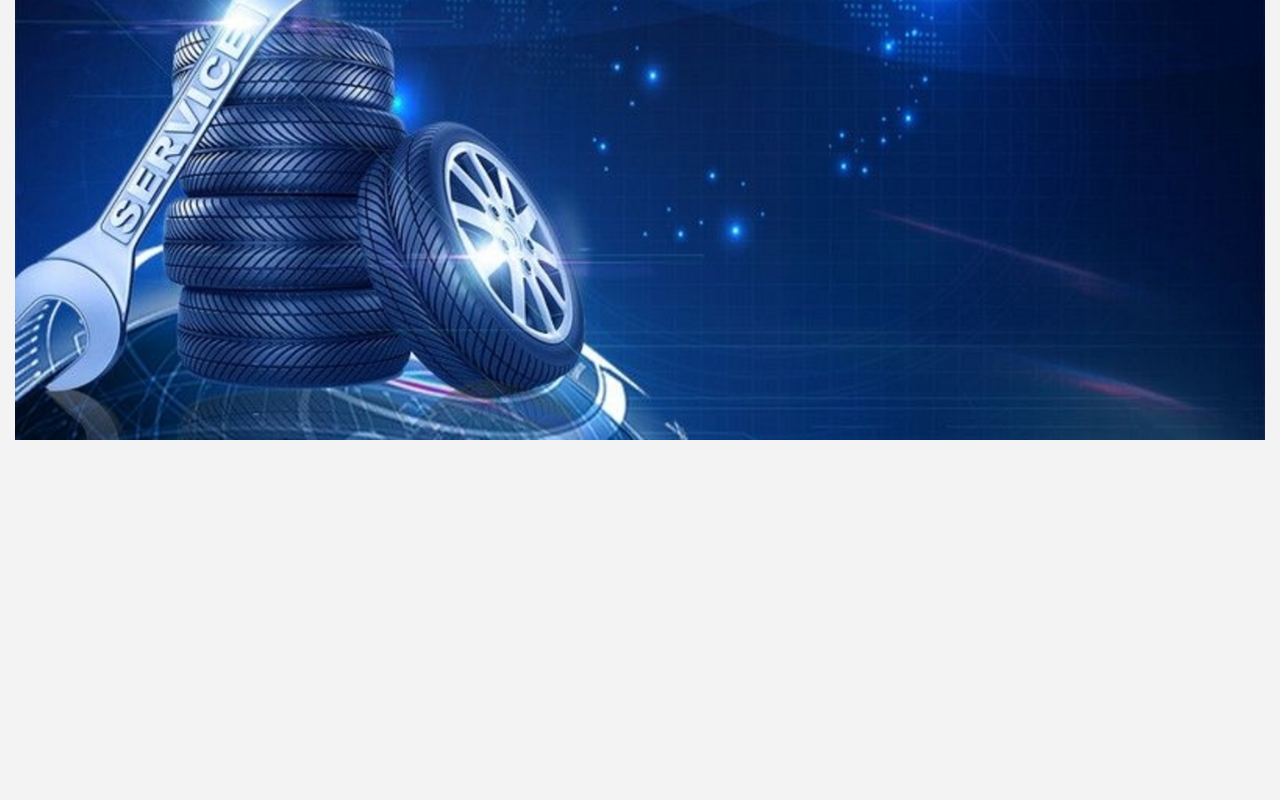
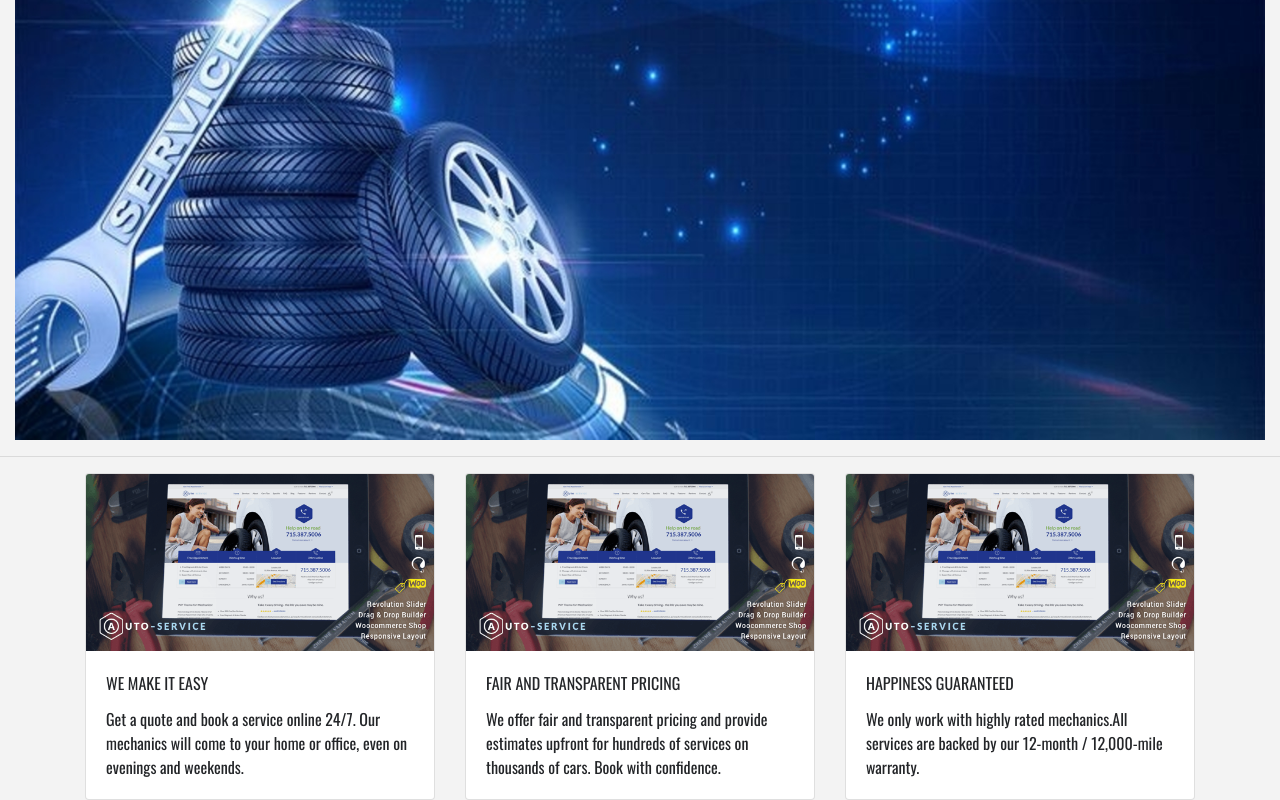
Before and after one commit to ShrutikaSingh/mechanic_web, a React (Create React App) app: page / in a window 1280 px wide. Shown: the part 213-1013 px from the top of the page. Before the commit the page ends 800 px from the top, so only its background shows below. Built offline with nearby package versions, Linux system fonts and the light colour scheme.

Commit message:
update App with card component

```diff
--- a/src/App.js
+++ b/src/App.js
@@ -11,6 +11,7 @@ import Signup from './components/signup';
 import SlideShow from './components/slideshow';
 import Info from './components/info';
 import CarouselMain from './components/carousel';
+import Cards from './components/cards';
 
 class App extends Component {
   render(){
@@ -18,6 +19,8 @@ class App extends Component {
          <React.Fragment>
               <NavBar/>
               <CarouselMain/>
+              <hr></hr>
+              <Cards/>
         </React.Fragment>
 
   )
```
